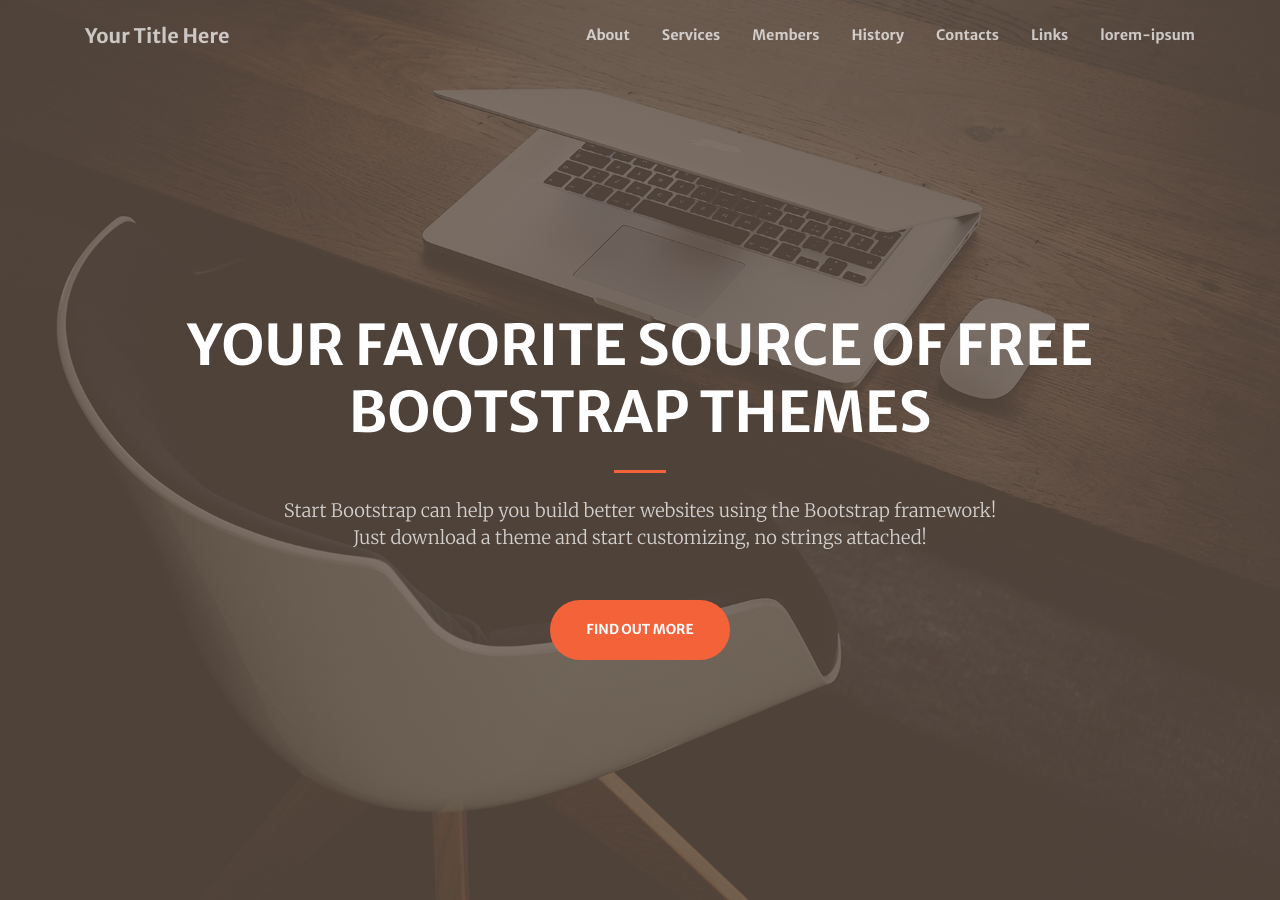
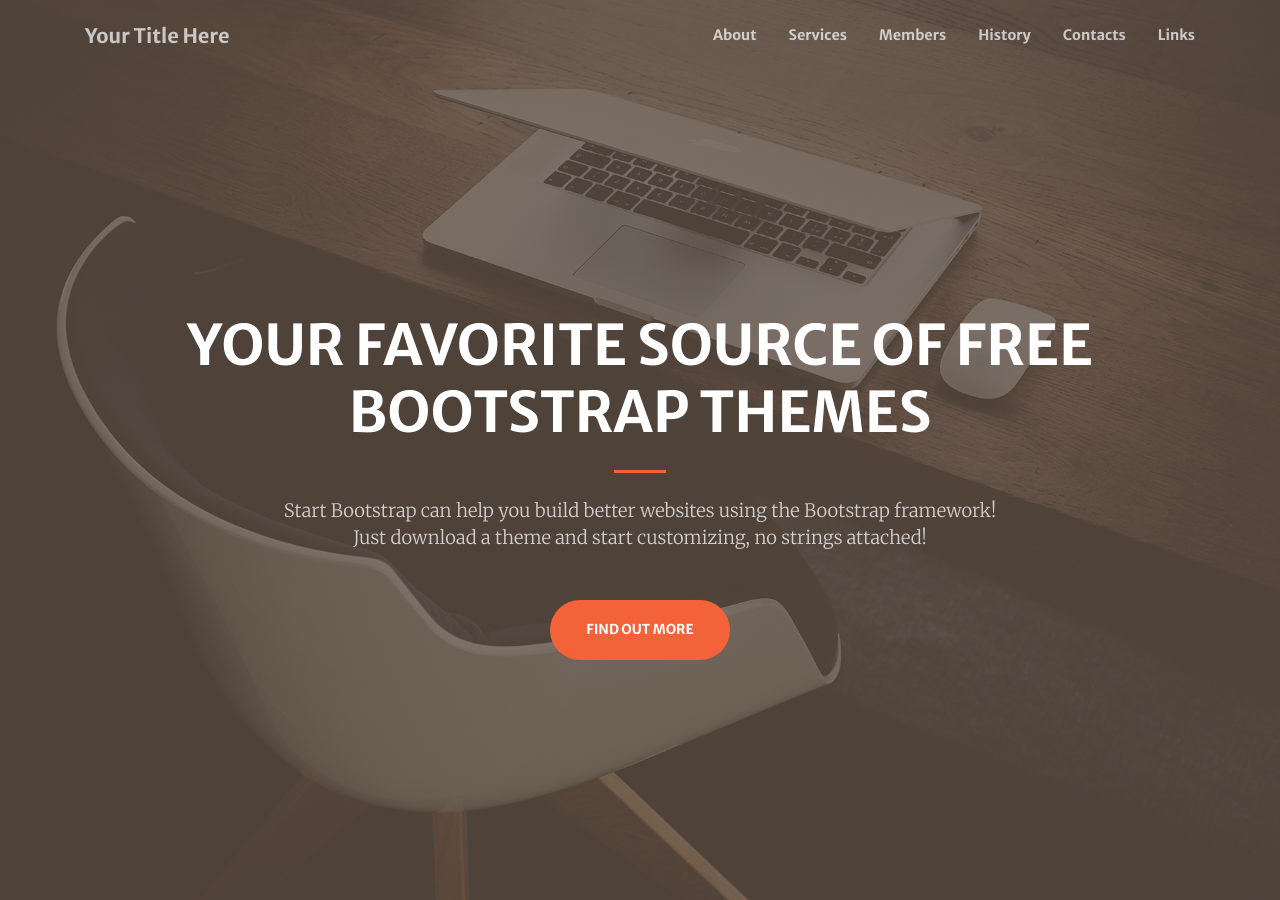
Before and after one commit to stackbit-projects/panoramic-whale-2ec88, a Jekyll site: the page built from index.md, in a window 1280 px wide and 900 px high. Built offline with Jekyll 4.4.1, drawn with Linux system fonts in a browser that asks for light colours; our own code applies the rules of GitHub Pages for plain Markdown files.

Commit message:
menus.yml: updated header

```diff
--- a/_data/menus.yml
+++ b/_data/menus.yml
@@ -11,5 +11,3 @@ header:
     url: '/#contacts'
   - title: Links
     url: /links
-  - title: lorem-ipsum
-    url: lorem-ipsum
```
